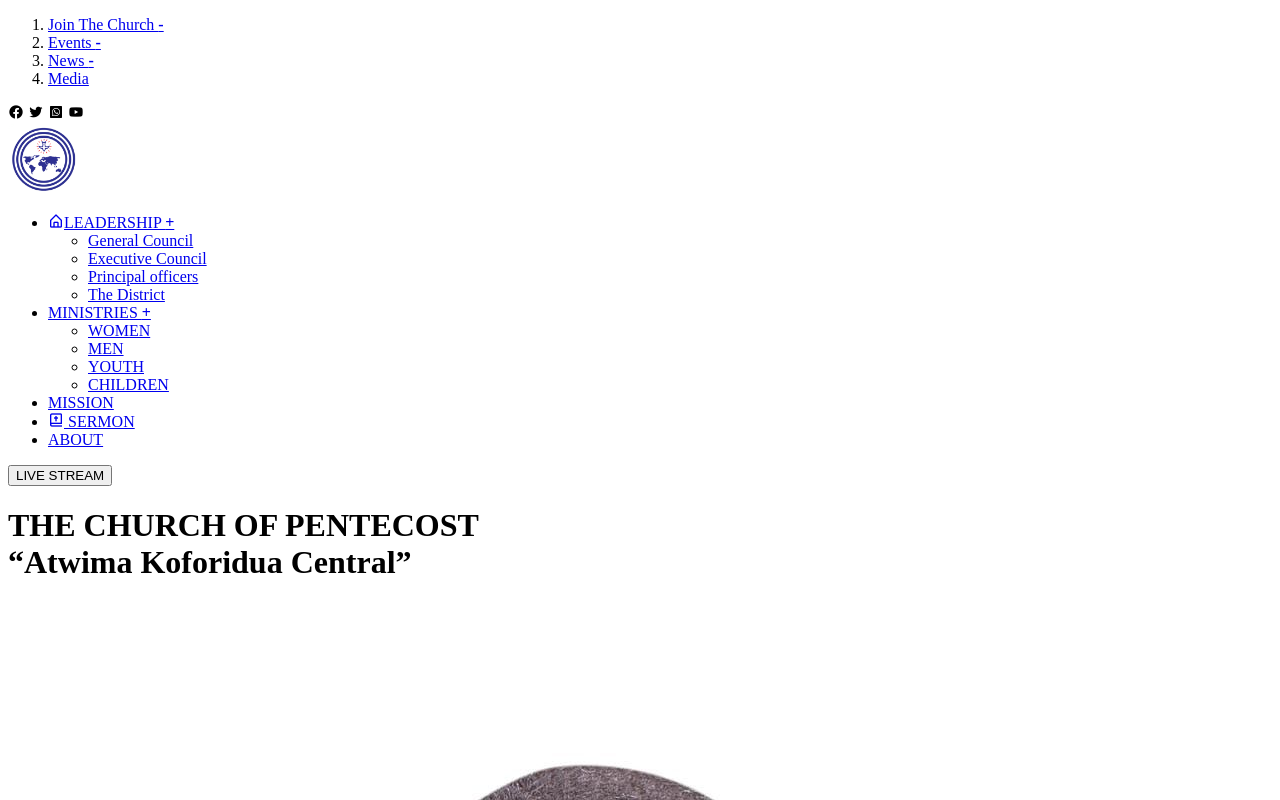
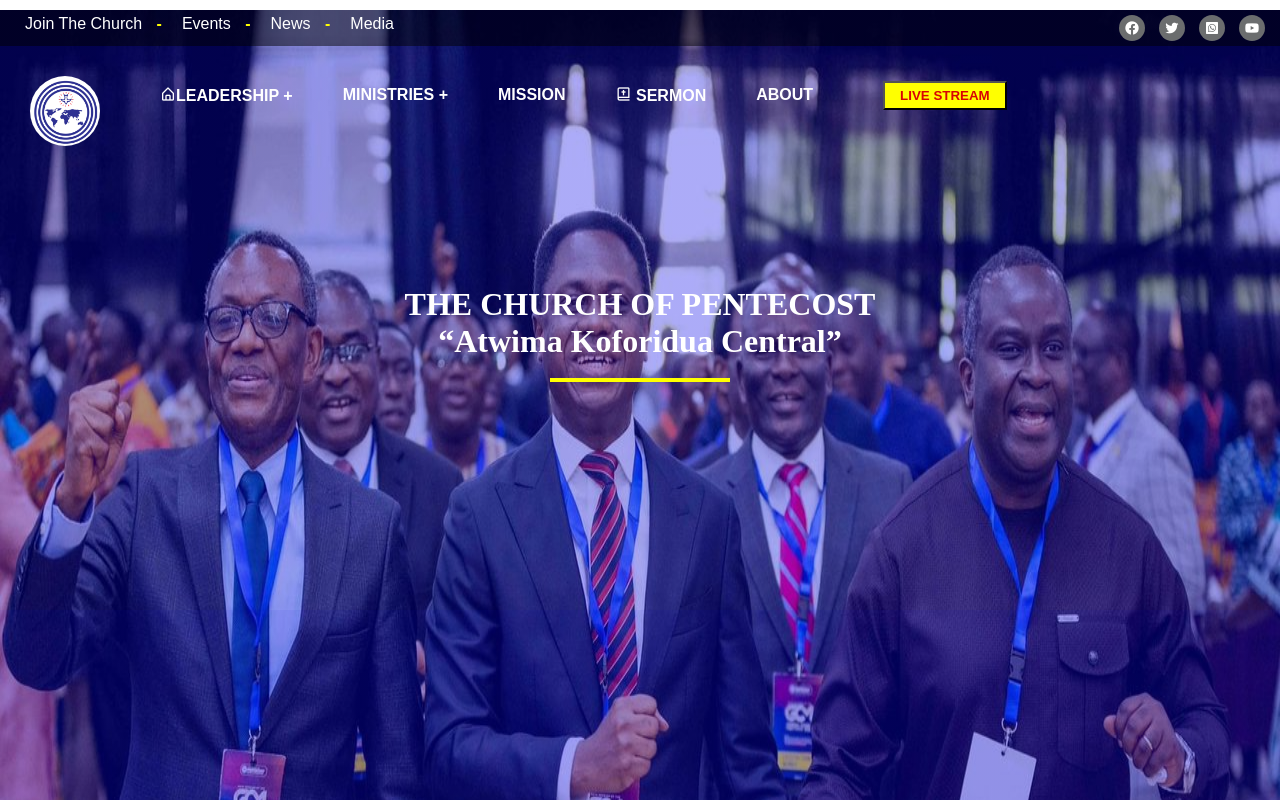
Before and after one commit to NyinakuJoshua/MyWeb_Project, a plain HTML site: page index.html in a window 1280 px wide. Shown: the top 800 px of the page. Drawn offline with nearby package versions, Linux system fonts and the light colour scheme; the site is published under a folder, as on GitHub Pages, so addresses that start at the root find nothing.

Commit message:
Update index.html

```diff
--- a/index.html
+++ b/index.html
@@ -3,7 +3,7 @@
         <head>
             <meta charset="UTF-8">
             <meta name="viewport" content="width=device-width, initial-scale=1.0">
-            <link rel="stylesheet" href="/stye.css">
+            <link rel="stylesheet" href="stye.css">
 
             <link rel="stylesheet" href="https://cdnjs.cloudflare.com/ajax/libs/font-awesome/6.5.1/css/all.min.css" integrity="sha512-DTOQO9RWCH3ppGqcWaEA1BIZOC6xxalwEsw9c2QQeAIftl+Vegovlnee1c9QX4TctnWMn13TZye+giMm8e2LwA==" crossorigin="anonymous" referrerpolicy="no-referrer" />
 
```
